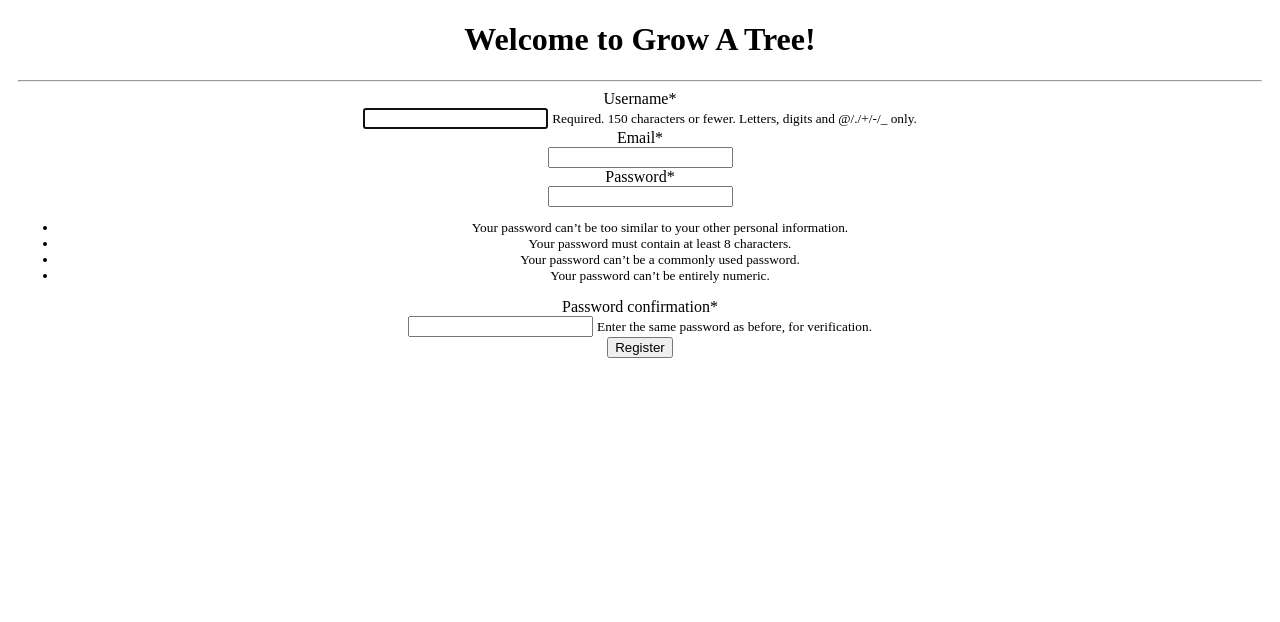
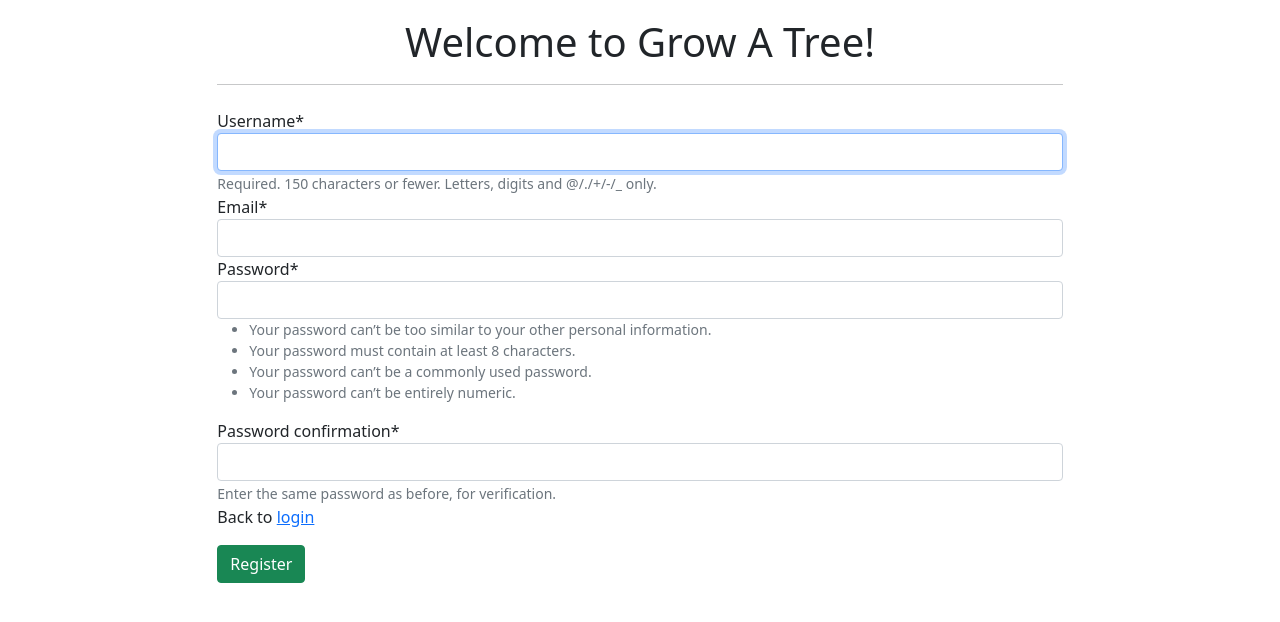
Before and after one commit to cloudy3/Grow_A_Tree, a Django app: page /register/ in a window 1280 px wide. Shown: the top 622 px of the page. Run offline with Django 3.2, Linux system fonts and the light colour scheme; some libraries are stand-ins or nearby versions.

Commit message:
Add Bootstrap template

```diff
--- a/growatree/growatree/urls.py
+++ b/growatree/growatree/urls.py
@@ -7,5 +7,5 @@ urlpatterns = [
     path('admin/', admin.site.urls),
     path('register/', v.register, name="register"),
     path('', include("main.urls")),
-    path('accounts/', include("django.contrib.auth.urls")),
+    path('', include("django.contrib.auth.urls")),
 ]
--- a/growatree/main/templates/main/base.html
+++ b/growatree/main/templates/main/base.html
@@ -2,14 +2,21 @@
 <html>
   <head>
     <style type="text/css">
-      .main {
+      h1 {
         text-align: center;
-        padding: 0px 10px;
+        padding: 10px 10px;
       }
     </style>
 
     <meta charset="utf-8" />
     <meta name="viewport" content="width=device-width, initial-scale=1" />
+
+    <link
+      href="https://cdn.jsdelivr.net/npm/bootstrap@5.0.0-beta2/dist/css/bootstrap.min.css"
+      rel="stylesheet"
+      integrity="sha384-BmbxuPwQa2lc/FVzBcNJ7UAyJxM6wuqIj61tLrc4wSX0szH/Ev+nYRRuWlolflfl"
+      crossorigin="anonymous"
+    />
 
     <title>{% block title %}Grow A Tree{% endblock %}</title>
   </head>
--- a/growatree/register/templates/register/register.html
+++ b/growatree/register/templates/register/register.html
@@ -7,6 +7,7 @@
 <form method="POST" class="form-group">
     {% csrf_token %}
     {{ form|crispy }}
+    <p>Back to <a href="/login">login</a></p>
     <button type="submit" class="btn btn-success">Register</button>
 </form>
 {% endblock %}
```
